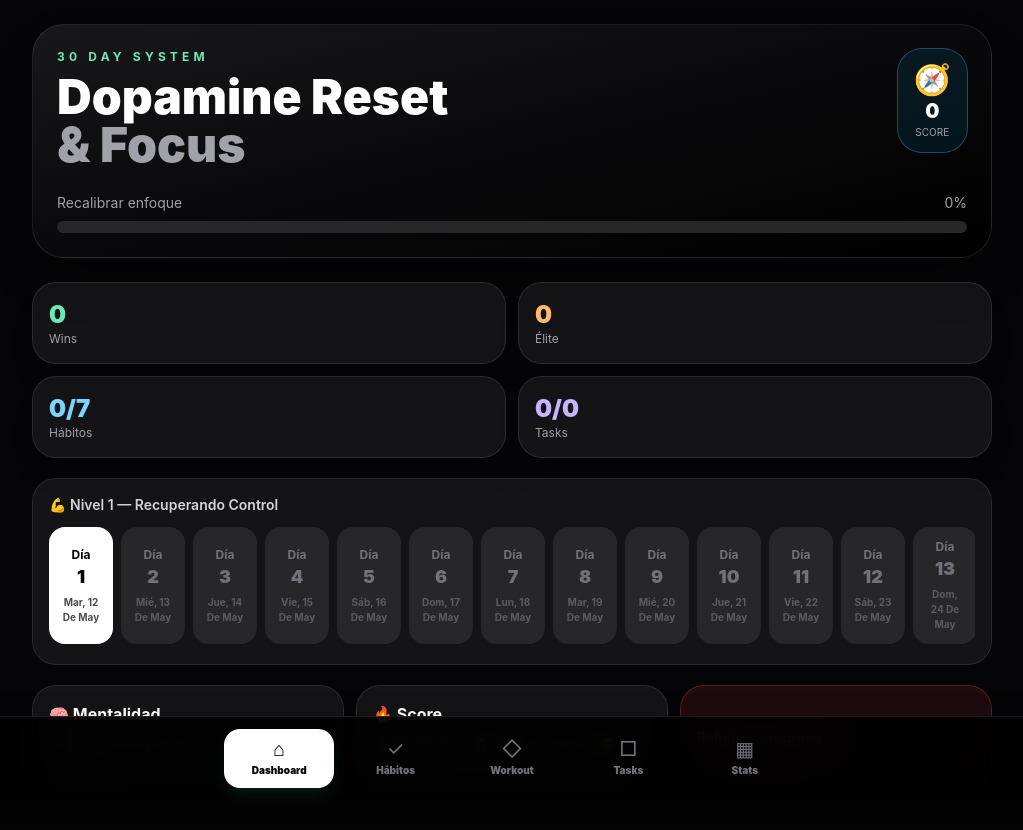
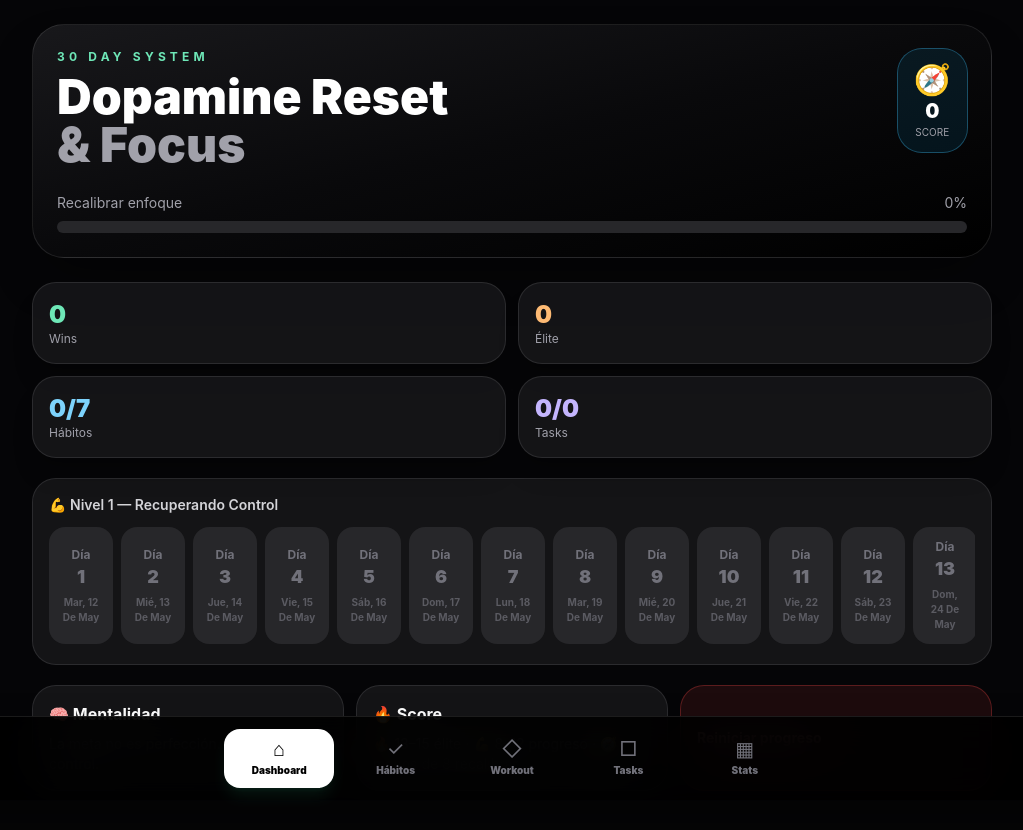
Before and after one commit to ytautomationmma-cmyk/dopamine-reset-focus-clean, a React (Vite) app: page / in a window 1280 px wide. Shown: the top 830 px of the page, without its empty margins (128-1151 px from the left). Built offline with nearby package versions, Linux system fonts and the light colour scheme.

Commit message:
Anchor calendar to day 18

```diff
--- a/src/App.jsx
+++ b/src/App.jsx
@@ -13,6 +13,7 @@ const SELECTED_DAY_KEY = 'dopamine-reset-selected-day';
 const CUSTOM_EXERCISES_KEY = 'dopamine-reset-custom-exercises';
 const EXERCISE_RENAMES_KEY = 'dopamine-reset-exercise-renames';
 const LEGACY_STORAGE_KEY = 'dopamine-reset-data';
+const CURRENT_REAL_DAY_INDEX = 17;
 const tabs = [
   { id: 'dashboard', label: 'Dashboard', icon: '⌂' },
   { id: 'habits', label: 'Hábitos', icon: '✓' },
@@ -35,10 +36,10 @@ const addDays = (date, amount) => {
 const getSavedSelectedDayIndex = () => {
   try {
     const saved = localStorage.getItem(SELECTED_DAY_KEY);
-    const parsed = saved !== null ? Number(saved) : 0;
-    return Number.isFinite(parsed) && parsed >= 0 ? parsed : 0;
+    const parsed = saved !== null ? Number(saved) : CURRENT_REAL_DAY_INDEX;
+    return Number.isFinite(parsed) && parsed >= 0 ? parsed : CURRENT_REAL_DAY_INDEX;
   } catch {
-    return 0;
+    return CURRENT_REAL_DAY_INDEX;
   }
 };
 const createInitialDays = (selectedOffset = 0) => {
```
